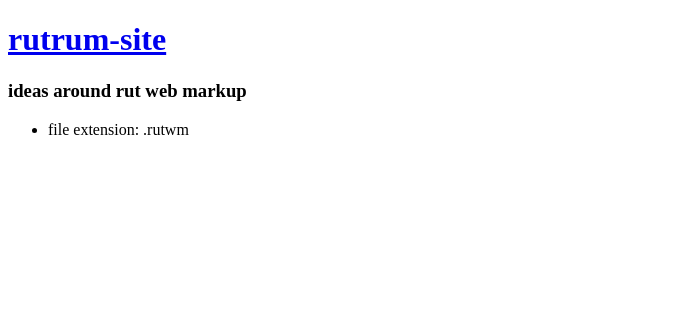
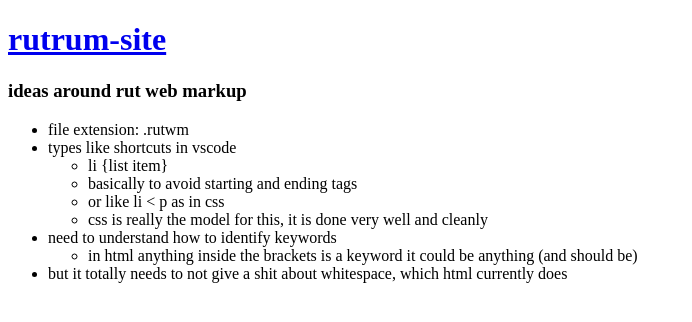
Before and after one commit to rutrum/rutrum-site, a plain HTML site: page rutwebmarkup.html in a window 1280 px wide. Shown: the whole page, without its empty margins (0-692 px from the left). Drawn offline with Linux system fonts and the light colour scheme.

Commit message:
Add bullets about rutwm ideas

```diff
--- a/rutwebmarkup.html
+++ b/rutwebmarkup.html
@@ -14,6 +14,21 @@
 
     <ul>
         <li>file extension: .rutwm</li>
+        <li>types like shortcuts in vscode
+            <ul>
+                <li>li {list item}</li>
+                <li>basically to avoid starting and ending tags</li>
+                <li>or like li < p as in css</li>
+                <li>css is really the model for this, it is done very well and cleanly</li>
+            </ul>
+        </li>
+        <li>need to understand how to identify keywords
+            <ul>
+                <li>in html anything inside the brackets is a keyword
+                     it could be anything (and should be)</li>
+            </ul>
+        </li>
+        <li>but it totally needs to not give a shit about whitespace, which html currently does</li>
     </ul>
 
 </body>
```
